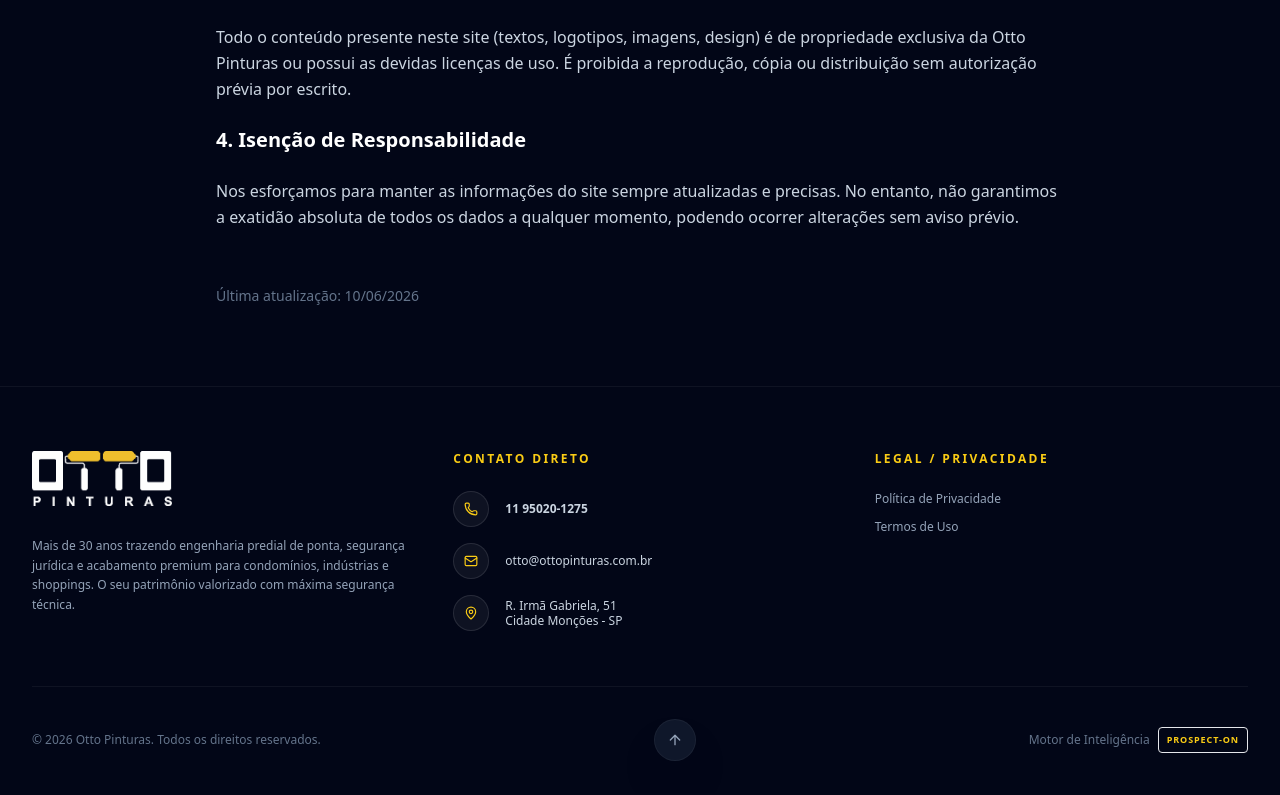
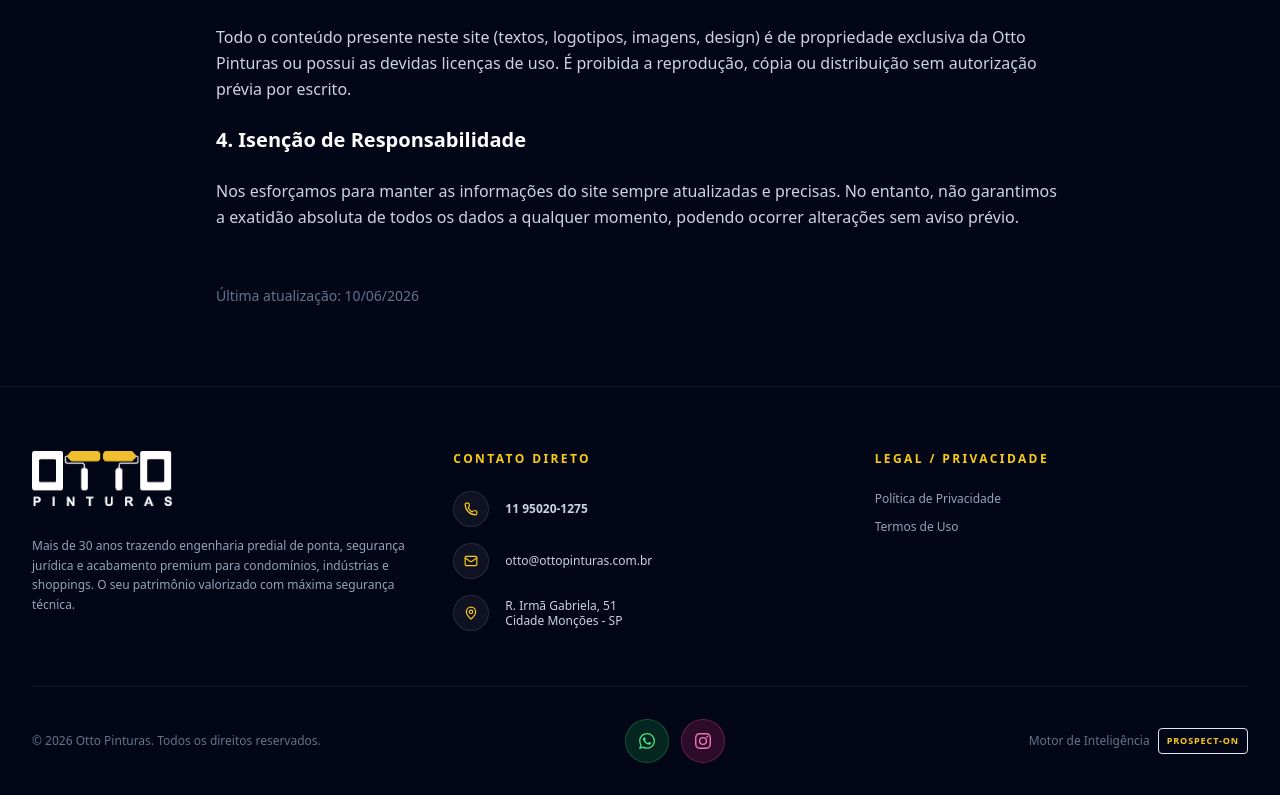
Before and after one commit to JonatasOliveira1983/Prospect-On3.0, a Next.js app in the folder frontend/: page /termos-uso in a window 1280 px wide. Shown: the part 593-1388 px from the top of the page. Built offline with nearby package versions, Linux system fonts and the light colour scheme; no server answers.

Commit message:
feat: Garantir Minha Vistoria linka WhatsApp 5511950201275, footer com icones WhatsApp/Instagram

```diff
--- a/frontend/app/(landing)/components/HomeFooter.tsx
+++ b/frontend/app/(landing)/components/HomeFooter.tsx
@@ -2,7 +2,7 @@
 
 import Image from "next/image";
 import Link from "next/link";
-import { Phone, Mail, MapPin, ArrowUp } from "lucide-react";
+import { Phone, Mail, MapPin } from "lucide-react";
 
 export default function HomeFooter() {
   return (
@@ -70,14 +70,15 @@
         <div className="pt-8 border-t border-white/5 flex flex-col md:flex-row justify-between items-center text-xs text-slate-500 font-light relative">
           <p>&copy; {new Date().getFullYear()} Otto Pinturas. Todos os direitos reservados.</p>
 
-          {/* Back to Top Button */}
-          <button
-            onClick={() => window.scrollTo({ top: 0, behavior: 'smooth' })}
-            className="my-4 md:my-0 p-3 rounded-full bg-slate-900 border border-white/5 hover:border-otto-yellow hover:bg-slate-900/80 text-slate-400 hover:text-otto-yellow transition-all duration-300 active:scale-90 flex items-center justify-center shadow-2xl group cursor-pointer"
-            title="Voltar ao Topo"
-          >
-            <ArrowUp size={16} className="group-hover:-translate-y-0.5 transition-transform" />
-          </button>
+          {/* Social Icons + Credit */}
+          <div className="my-4 md:my-0 flex items-center gap-3">
+            <a href="https://wa.me/5511950201275" target="_blank" className="p-2.5 rounded-full bg-green-600/20 border border-green-500/30 text-green-400 hover:bg-green-600/30 hover:text-green-300 transition-all active:scale-90 min-h-[44px] min-w-[44px] flex items-center justify-center" title="WhatsApp">
+              <svg viewBox="0 0 24 24" fill="currentColor" className="w-4 h-4"><path d="M17.472 14.382c-.297-.149-1.758-.867-2.03-.967-.273-.099-.471-.148-.67.15-.197.297-.767.966-.94 1.164-.173.199-.347.223-.644.075-.297-.15-1.255-.463-2.39-1.475-.883-.788-1.48-1.761-1.653-2.059-.173-.297-.018-.458.13-.606.134-.133.298-.347.446-.52.149-.174.198-.298.298-.497.099-.198.05-.371-.025-.52-.075-.149-.669-1.612-.916-2.207-.242-.579-.487-.5-.669-.51-.173-.008-.371-.01-.57-.01-.198 0-.52.074-.792.372-.272.297-1.04 1.016-1.04 2.479 0 1.462 1.065 2.875 1.213 3.074.149.198 2.096 3.2 5.077 4.487.709.306 1.262.489 1.694.625.712.227 1.36.195 1.871.118.571-.085 1.758-.719 2.006-1.413.248-.694.248-1.289.173-1.413-.074-.124-.272-.198-.57-.347m-5.421 7.403h-.004a9.87 9.87 0 01-5.031-1.378l-.361-.214-3.741.982.998-3.648-.235-.374a9.86 9.86 0 01-1.51-5.26c.001-5.45 4.436-9.884 9.888-9.884 2.64 0 5.122 1.03 6.988 2.898a9.825 9.825 0 012.893 6.994c-.003 5.45-4.437 9.884-9.885 9.884m8.413-18.297A11.815 11.815 0 0012.05 0C5.495 0 .16 5.335.157 11.892c0 2.096.547 4.142 1.588 5.945L.057 24l6.305-1.654a11.882 11.882 0 005.683 1.448h.005c6.554 0 11.89-5.335 11.893-11.893a11.821 11.821 0 00-3.48-8.413z"/></svg>
+            </a>
+            <a href="https://instagram.com/ottopinturas" target="_blank" className="p-2.5 rounded-full bg-pink-600/20 border border-pink-500/30 text-pink-400 hover:bg-pink-600/30 hover:text-pink-300 transition-all active:scale-90 min-h-[44px] min-w-[44px] flex items-center justify-center" title="Instagram">
+              <svg viewBox="0 0 24 24" fill="currentColor" className="w-4 h-4"><path d="M12 2.163c3.204 0 3.584.012 4.85.07 3.252.148 4.771 1.691 4.919 4.919.058 1.265.069 1.645.069 4.849 0 3.205-.012 3.584-.069 4.849-.149 3.225-1.664 4.771-4.919 4.919-1.266.058-1.644.07-4.85.07-3.204 0-3.584-.012-4.849-.07-3.26-.149-4.771-1.699-4.919-4.92-.058-1.265-.07-1.644-.07-4.849 0-3.204.013-3.583.07-4.849.149-3.227 1.664-4.771 4.919-4.919 1.266-.057 1.645-.069 4.849-.069zM12 0C8.741 0 8.333.014 7.053.072 2.695.272.273 2.69.073 7.052.014 8.333 0 8.741 0 12c0 3.259.014 3.668.072 4.948.2 4.358 2.618 6.78 6.98 6.98C8.333 23.986 8.741 24 12 24c3.259 0 3.668-.014 4.948-.072 4.354-.2 6.782-2.618 6.979-6.98.059-1.28.073-1.689.073-4.948 0-3.259-.014-3.667-.072-4.947-.196-4.354-2.617-6.78-6.979-6.98C15.668.014 15.259 0 12 0zm0 5.838a6.162 6.162 0 100 12.324 6.162 6.162 0 000-12.324zM12 16a4 4 0 110-8 4 4 0 010 8zm6.406-11.845a1.44 1.44 0 100 2.881 1.44 1.44 0 000-2.881z"/></svg>
+            </a>
+          </div>
 
           <p className="mt-2 md:mt-0 flex items-center gap-2">
             Motor de Inteligência <span className="text-otto-yellow font-black tracking-widest text-[9px] border border-otto-yellow/30 px-2 py-1 rounded">PROSPECT-ON</span>
--- a/frontend/app/(landing)/components/HomeHero.tsx
+++ b/frontend/app/(landing)/components/HomeHero.tsx
@@ -142,7 +142,8 @@
 
             <div className="flex flex-col sm:flex-row gap-4 items-start sm:items-center">
               <a
-                href="#orcamento"
+                href="https://wa.me/5511950201275"
+                target="_blank"
                 className="group px-8 py-4 rounded-full bg-white hover:bg-slate-100 text-slate-950 font-black text-sm transition-all duration-300 hover:shadow-[0_0_20px_rgba(255,255,255,0.3)] active:scale-95 flex items-center justify-center gap-2 whitespace-nowrap w-full sm:w-auto"
               >
                 Garantir Minha Vistoria
--- a/frontend/app/(landing)/components/NeighborhoodInteractive.tsx
+++ b/frontend/app/(landing)/components/NeighborhoodInteractive.tsx
@@ -422,7 +422,8 @@
           </div>
 
           <a
-            href="#orcamento"
+            href="https://wa.me/5511950201275"
+            target="_blank"
             className="w-full lg:w-auto px-6 py-3 rounded-full bg-otto-yellow hover:bg-otto-yellow/90 text-otto-blue text-center font-black tracking-wide text-xs lg:text-sm transition-all duration-300 hover:shadow-[0_0_15px_rgba(250,204,21,0.4)] active:scale-95 whitespace-nowrap flex items-center justify-center gap-2 min-h-[44px]"
           >
             Agendar Minha Vistoria
```
